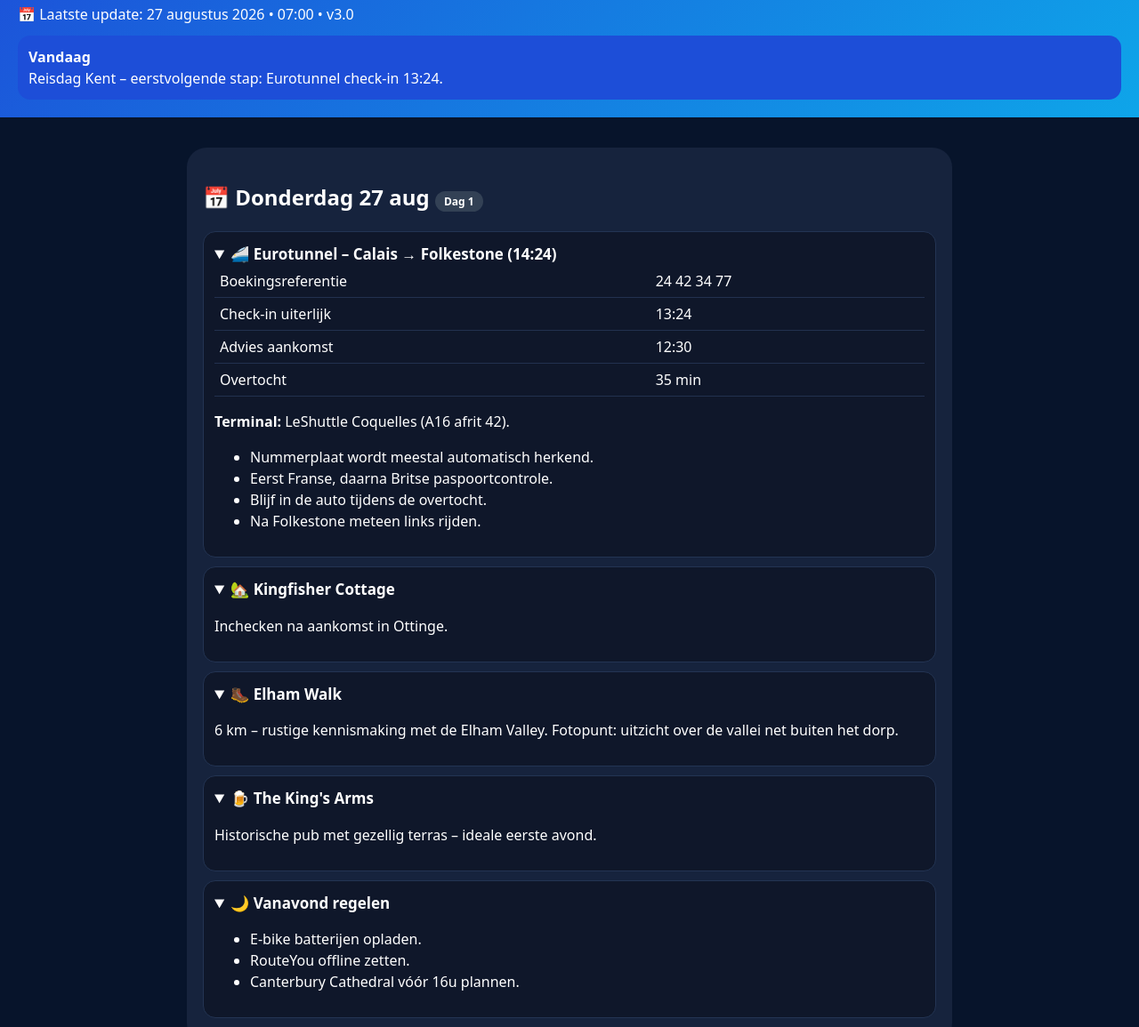
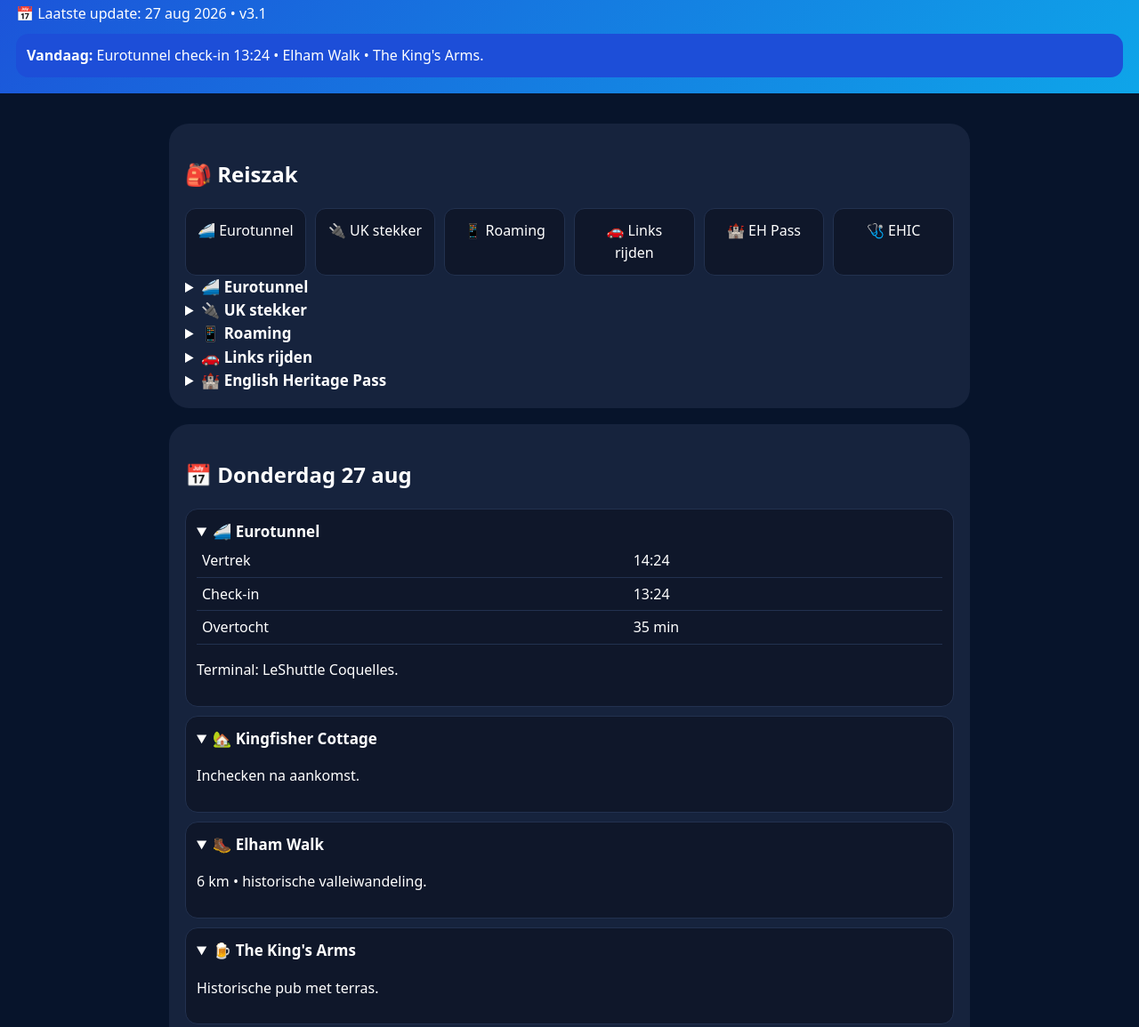
Before and after one commit to FilipDeBeul/south-england-2026, a plain HTML site: page index.html in a window 1280 px wide. Shown: the part 107-1262 px from the top of the page at 89% size. Drawn offline with Linux system fonts and the light colour scheme.

Commit message:
Add files via upload

```diff
--- a/assets/style.css
+++ b/assets/style.css
@@ -1,11 +1,12 @@
 
-body{margin:0;font-family:system-ui;background:#07142b;color:#fff;line-height:1.5}
-header{padding:20px;background:linear-gradient(135deg,#1d4ed8,#0ea5e9);position:sticky;top:0}
-main{max-width:860px;margin:auto;padding:16px}
+body{margin:0;font-family:system-ui;background:#07142b;color:#fff;line-height:1.55}
+header{position:sticky;top:0;background:linear-gradient(135deg,#1d4ed8,#0ea5e9);padding:18px}
+main{max-width:900px;margin:auto;padding:16px}
 .day{background:#16233d;border-radius:22px;padding:18px;margin:18px 0}
-.item{background:#0f172a;border:1px solid #233453;border-radius:14px;padding:12px;margin:10px 0}
+.item{background:#0f172a;border:1px solid #22314f;border-radius:14px;padding:12px;margin:10px 0}
 summary{cursor:pointer;font-weight:700;font-size:17px}
-.badge{background:#334155;border-radius:999px;padding:3px 10px;font-size:12px}
-.top{background:#1d4ed8;border-radius:14px;padding:12px;margin-top:12px}
+.top{background:#1d4ed8;border-radius:14px;padding:12px;margin-top:10px}
+.grid{display:grid;grid-template-columns:repeat(auto-fit,minmax(120px,1fr));gap:10px}
+.tile{background:#0f172a;border:1px solid #22314f;border-radius:12px;padding:12px;text-align:center}
 table{width:100%;border-collapse:collapse}td{padding:6px;border-bottom:1px solid #22314f}
 a{color:#8fd3ff}
--- a/index.html
+++ b/index.html
@@ -1,30 +1,38 @@
 <!doctype html><html lang='nl'><head><meta charset='utf-8'><meta name='viewport' content='width=device-width,initial-scale=1'><title>South England 2026</title><link rel='stylesheet' href='assets/style.css'></head><body>
-<header><h1>🇬🇧 South England 2026</h1><div>📅 Laatste update: 27 augustus 2026 • 07:00 • v3.0</div><div class='top'><b>Vandaag</b><br>Reisdag Kent – eerstvolgende stap: Eurotunnel check-in 13:24.</div></header>
+<header><h1>🇬🇧 South England 2026</h1><div>📅 Laatste update: 27 aug 2026 • v3.1</div><div class='top'><b>Vandaag:</b> Eurotunnel check-in 13:24 • Elham Walk • The King's Arms.</div></header>
 <main>
-<section class='day'><h2>📅 Donderdag 27 aug <span class='badge'>Dag 1</span></h2>
-<div class='item'><details open><summary>🚄 Eurotunnel – Calais → Folkestone (14:24)</summary>
-<table><tr><td>Boekingsreferentie</td><td>24 42 34 77</td></tr><tr><td>Check-in uiterlijk</td><td>13:24</td></tr><tr><td>Advies aankomst</td><td>12:30</td></tr><tr><td>Overtocht</td><td>35 min</td></tr></table>
-<p><b>Terminal:</b> LeShuttle Coquelles (A16 afrit 42).</p>
-<ul><li>Nummerplaat wordt meestal automatisch herkend.</li><li>Eerst Franse, daarna Britse paspoortcontrole.</li><li>Blijf in de auto tijdens de overtocht.</li><li>Na Folkestone meteen links rijden.</li></ul></details></div>
-<div class='item'><details open><summary>🏡 Kingfisher Cottage</summary><p>Inchecken na aankomst in Ottinge.</p></details></div>
-<div class='item'><details open><summary>🥾 Elham Walk</summary><p>6 km – rustige kennismaking met de Elham Valley. Fotopunt: uitzicht over de vallei net buiten het dorp.</p></details></div>
-<div class='item'><details open><summary>🍺 The King's Arms</summary><p>Historische pub met gezellig terras – ideale eerste avond.</p></details></div>
-<div class='item'><details open><summary>🌙 Vanavond regelen</summary><ul><li>E-bike batterijen opladen.</li><li>RouteYou offline zetten.</li><li>Canterbury Cathedral vóór 16u plannen.</li></ul></details></div>
+
+<section class='day'>
+<h2>🎒 Reiszak</h2>
+<div class='grid'>
+<div class='tile'>🚄 Eurotunnel</div><div class='tile'>🔌 UK stekker</div><div class='tile'>📱 Roaming</div><div class='tile'>🚗 Links rijden</div><div class='tile'>🏰 EH Pass</div><div class='tile'>🩺 EHIC</div></div>
+
+<details><summary>🚄 Eurotunnel</summary><table><tr><td>Boeking</td><td>24 42 34 77</td></tr><tr><td>Vertrek</td><td>14:24</td></tr><tr><td>Check-in</td><td>13:24</td></tr><tr><td>Advies</td><td>12:30 aanwezig</td></tr></table></details>
+<details><summary>🔌 UK stekker</summary><p>Type G – 230V. Minstens één adapter meenemen.</p></details>
+<details><summary>📱 Roaming</summary><p>Telenet en Proximus rekenen roaming aan in de UK. Controleer bundel voor vertrek.</p></details>
+<details><summary>🚗 Links rijden</summary><p>Links rijden, rotondes met de klok mee en bij afslaan eerst naar links kijken.</p></details>
+<details><summary>🏰 English Heritage Pass</summary><p>Geldig 28 aug – 5 sep. Dekking: St Augustine's Abbey, Dover Castle, Richborough en Stonehenge.</p></details>
 </section>
 
-<section class='day'><h2>📅 Vrijdag 28 aug <span class='badge'>Dag 2</span></h2>
-<div class='item'><details open><summary>🚲 Fietsroute Canterbury (55 km • ±700 hm)</summary><table><tr><td>09:00</td><td>Vertrek Ottinge</td></tr><tr><td>10:00</td><td>Koffie Elham</td></tr><tr><td>11:45</td><td>Whitefriars Cycle Hub</td></tr><tr><td>12:00</td><td>Canterbury Cathedral</td></tr><tr><td>14:30</td><td>St Augustine's Abbey</td></tr><tr><td>17:30</td><td>Terugrit</td></tr></table></details></div>
-<div class='item'><details><summary>🚶 Stadswandeling (2,5 km)</summary><ol><li>Mercery Lane</li><li>Buttermarket</li><li>Cathedral</li><li>King's School</li><li>Westgate Gardens</li><li>Blackfriars</li><li>King's Mile</li></ol></details></div>
-<div class='item'><details><summary>⛪ Canterbury Cathedral</summary><p>Thomas Becket werd hier in 1170 vermoord. Must-see: Bell Harry Tower, Crypt, Cloisters en Trinity Chapel.</p></details></div>
-<div class='item'><details><summary>🏛️ St Augustine's Abbey</summary><p>Inbegrepen met jullie English Heritage Pass.</p></details></div>
-<div class='item'><details><summary>🌙 Vanavond regelen</summary><ul><li>Dover Castle tijdslot 09:30–10:00.</li><li>EH Pass klaarleggen.</li><li>Batterijen opladen.</li></ul></details></div>
+<section class='day'>
+<h2>📅 Donderdag 27 aug</h2>
+<div class='item'><details open><summary>🚄 Eurotunnel</summary><table><tr><td>Vertrek</td><td>14:24</td></tr><tr><td>Check-in</td><td>13:24</td></tr><tr><td>Overtocht</td><td>35 min</td></tr></table><p>Terminal: LeShuttle Coquelles.</p></details></div>
+<div class='item'><details open><summary>🏡 Kingfisher Cottage</summary><p>Inchecken na aankomst.</p></details></div>
+<div class='item'><details open><summary>🥾 Elham Walk</summary><p>6 km • historische valleiwandeling.</p></details></div>
+<div class='item'><details open><summary>🍺 The King's Arms</summary><p>Historische pub met terras.</p></details></div>
 </section>
 
-<section class='day'><h2>📅 Zaterdag 29 aug <span class='badge'>Dag 3</span></h2>
-<div class='item'><details><summary>🏰 Dover Castle</summary><p>Secret Wartime Tunnels, Great Tower en daarna White Cliffs & Deal.</p></details></div>
+<section class='day'>
+<h2>📅 Vrijdag 28 aug</h2>
+<div class='item'><details open><summary>🚲 Canterbury (55 km)</summary><table><tr><td>09:00</td><td>Vertrek</td></tr><tr><td>11:45</td><td>Whitefriars</td></tr><tr><td>12:00</td><td>Cathedral</td></tr><tr><td>14:30</td><td>Abbey</td></tr></table><p><a href='https://www.routeyou.com/'>RouteYou</a> • <a href='https://maps.google.com/?q=Whitefriars+Canterbury'>Whitefriars</a></p></details></div>
+<div class='item'><details><summary>🚶 Stadswandeling</summary><p>Mercery Lane → Buttermarket → Cathedral → King's School → Westgate → Blackfriars → King's Mile.</p><p><b>🎧 Audiogids:</b> izi.TRAVEL Canterbury + later ChatGPT NL-stops.</p></details></div>
+<div class='item'><details><summary>⛪ Canterbury Cathedral</summary><p>75–90 min. Bell Harry Tower, Crypt en Cloisters zijn de hoogtepunten.</p><p><a href='https://www.canterbury-cathedral.org/'>Officiële website</a></p></details></div>
+<div class='item'><details><summary>🏛️ St Augustine's Abbey</summary><p>EH inbegrepen.</p><p><a href='https://www.english-heritage.org.uk/visit/places/st-augustines-abbey/'>Officiële website</a></p></details></div>
+<div class='item'><details><summary>🌙 Vanavond regelen</summary><ul><li>Dover Castle tijdslot.</li><li>Batterijen laden.</li></ul></details></div>
 </section>
 
-<section class='day'><h2>📅 Zondag 30 aug <span class='badge'>Dag 4</span></h2>
-<div class='item'><details><summary>🏰 Leeds Castle & rit naar Chipping Norton</summary><p>Richborough Roman Fort is een mooie optionele EH-stop onderweg.</p></details></div>
-</section>
+<section class='day'><h2>📅 Zaterdag 29 aug</h2><div class='item'><details><summary>🏰 Dover Castle</summary><p>09:30–10:00 aanbevolen.</p></details></div></section>
+
+<section class='day'><h2>📅 Zondag 30 aug</h2><div class='item'><details><summary>🏰 Leeds Castle</summary><p>Richborough optioneel onderweg.</p></details></div></section>
+
 </main></body></html>
```
